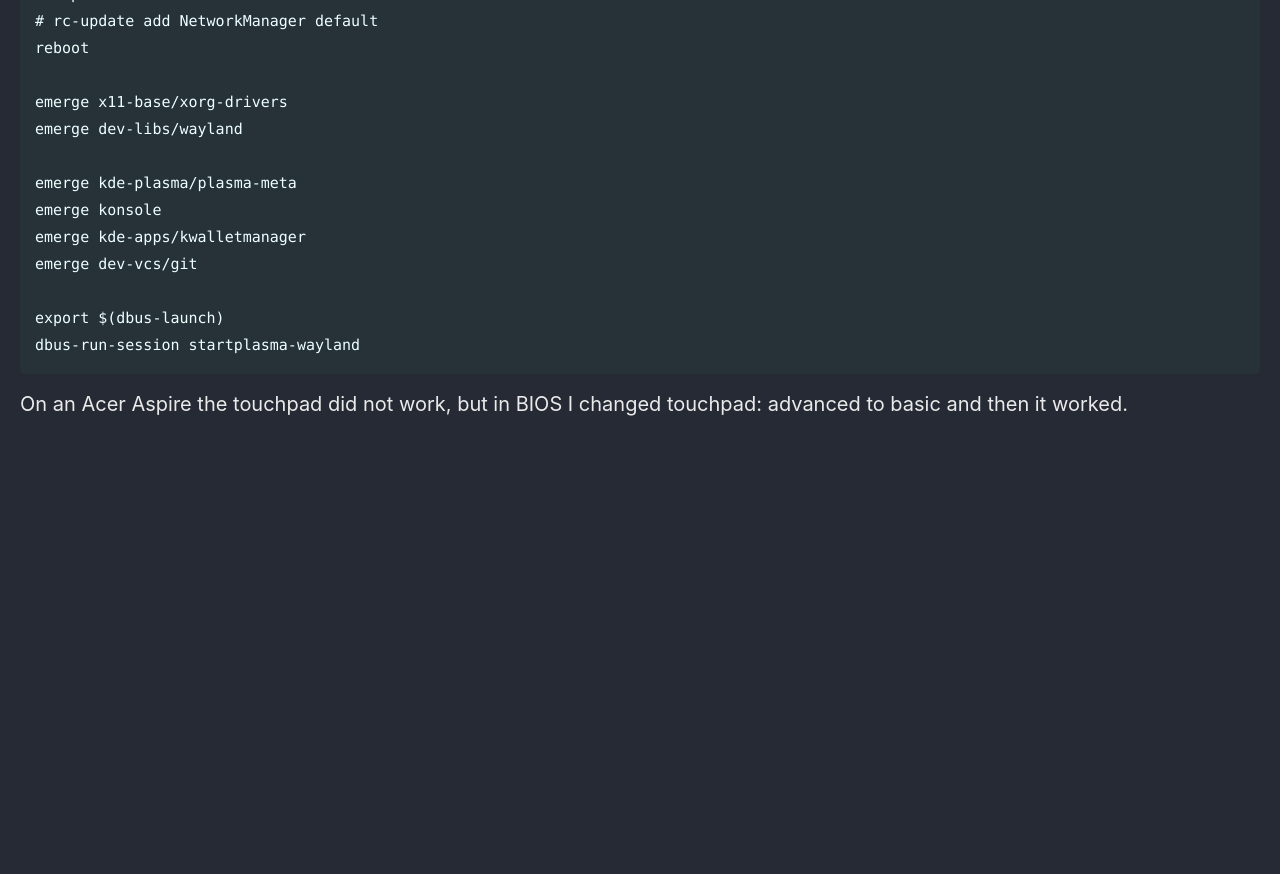
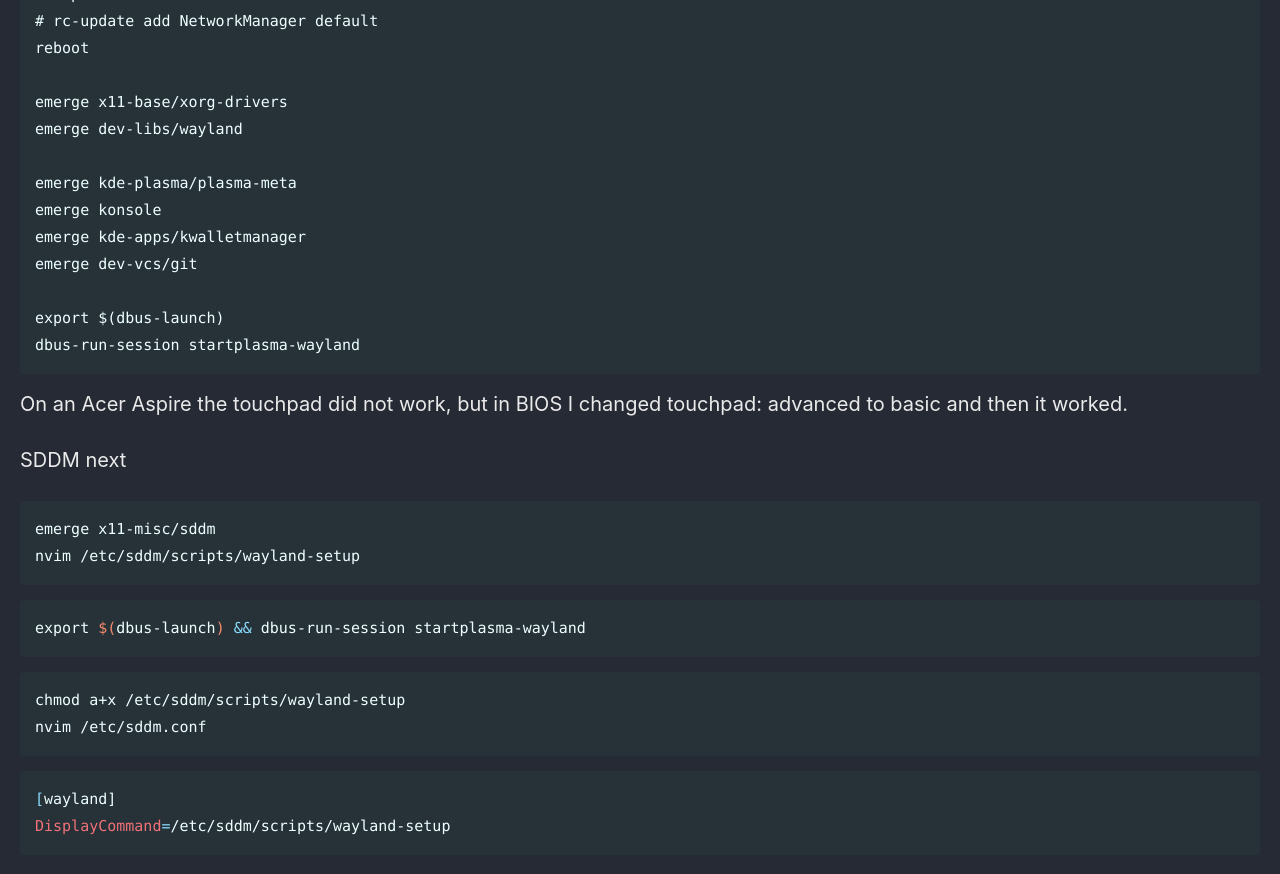
Before and after one commit to Connor-McCartney/Connor-McCartney.github.io, a Jekyll site: the page built from _pages/misc/gentoo.md, in a window 1280 px wide and 900 px high, scrolled down 5875 px. Shown: the top 874 px of the window. Built offline with Jekyll 4.4.1, drawn with Linux system fonts in a browser that asks for light colours; cached includes are drawn as plain includes; our own code applies the rules of GitHub Pages for plain Markdown files; before the commit the page ends 6350 px from its top, so only the background shows below that.

Commit message:
Update gentoo.md

````diff
--- a/_pages/misc/gentoo.md
+++ b/_pages/misc/gentoo.md
@@ -276,3 +276,24 @@ dbus-run-session startplasma-wayland
 ```
 
 On an Acer Aspire the touchpad did not work, but in BIOS I changed touchpad: advanced to basic and then it worked.
+
+SDDM next
+
+```bash
+emerge x11-misc/sddm
+nvim /etc/sddm/scripts/wayland-setup
+```
+
+```bash
+export $(dbus-launch) && dbus-run-session startplasma-wayland
+```
+
+```bash
+chmod a+x /etc/sddm/scripts/wayland-setup
+nvim /etc/sddm.conf
+```
+
+```bash
+[wayland]
+DisplayCommand=/etc/sddm/scripts/wayland-setup
+```
````
